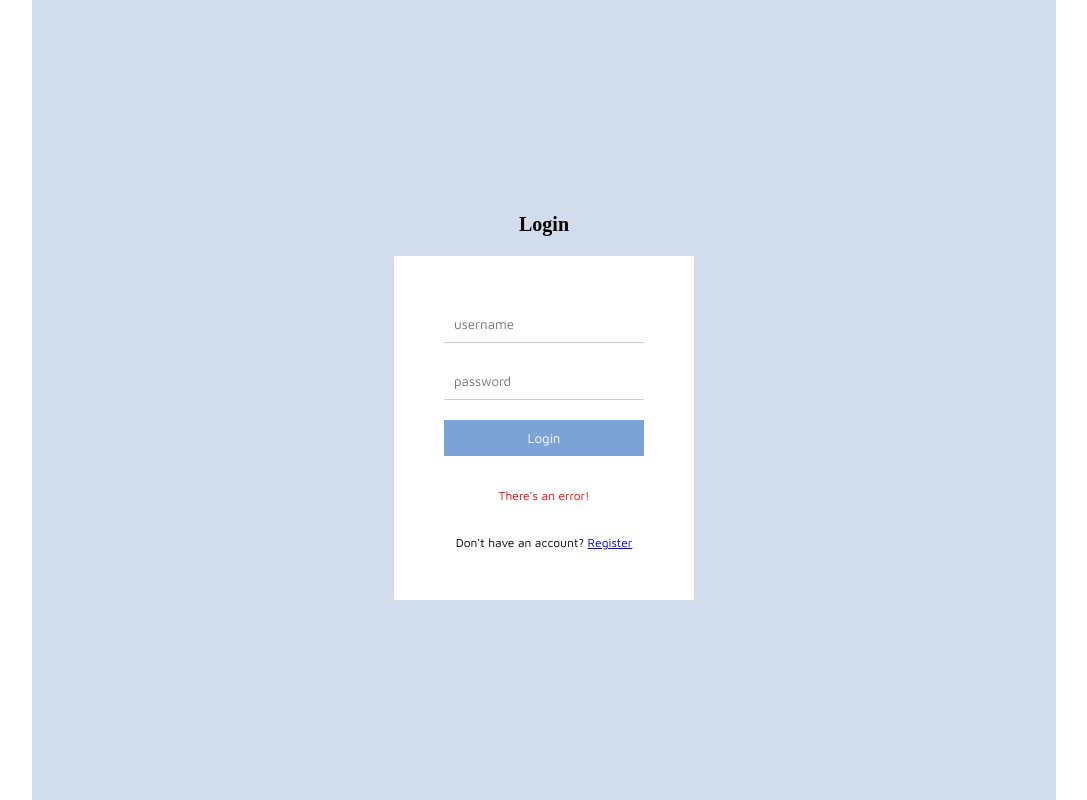
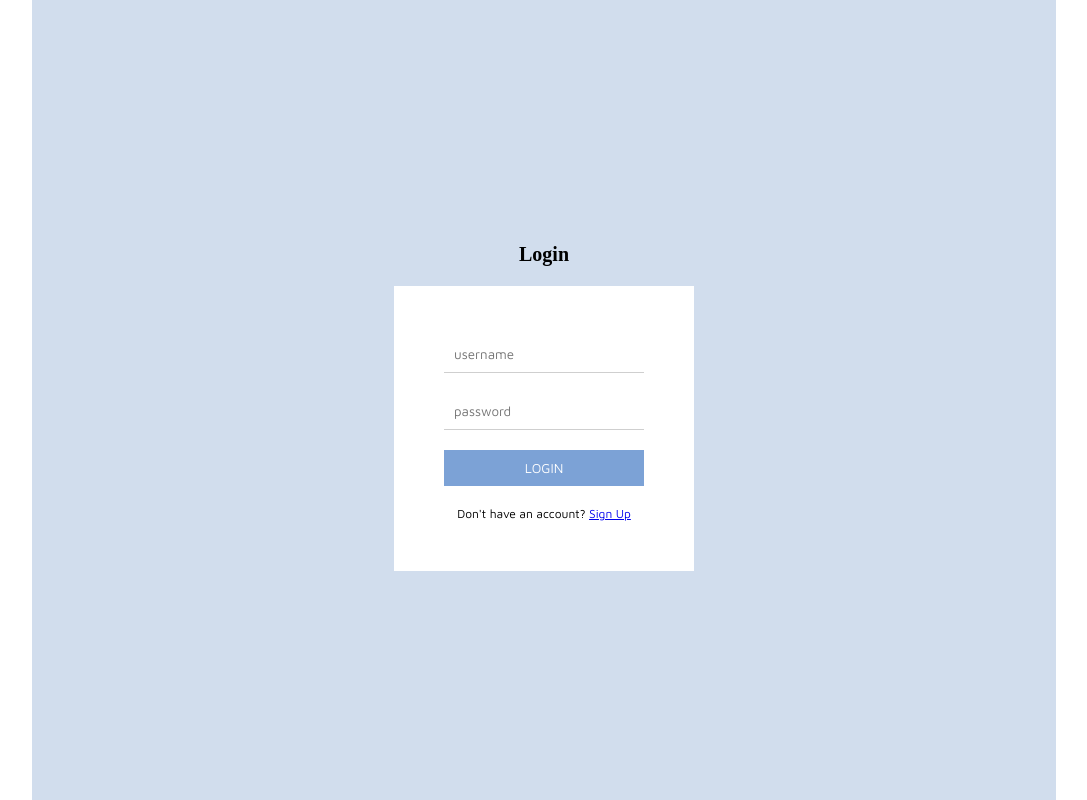
Before and after one commit to chloeskim/blog-app, a React (Create React App) app in the folder client/: page /login in a window 1280 px wide. Shown: the whole page, without its empty margins (96-1183 px from the left). Built offline with nearby package versions, Linux system fonts and the light colour scheme; a web font is replaced by a local one.

Commit message:
✨ Update: integrate user login form with backend API

```diff
--- a/client/src/pages/Login.jsx
+++ b/client/src/pages/Login.jsx
@@ -1,17 +1,53 @@
-import React from "react";
-import { Link } from "react-router-dom";
+import React, { useState } from "react";
+import { Link, useNavigate } from "react-router-dom";
+import axios from "axios";
 
 const Login = () => {
+  const [inputs, setInputs] = useState({
+    username: "",
+    password: "",
+  });
+
+  const [err, setError] = useState(null);
+
+  const navigate = useNavigate();
+
+  const handleChange = (e) => {
+    setInputs((prev) => ({ ...prev, [e.target.name]: e.target.value }));
+  };
+
+  const handleSubmit = async (e) => {
+    e.preventDefault();
+    try {
+      await axios.post("/auth/login", inputs);
+      navigate("/");
+    } catch (err) {
+      setError(err.response.data);
+    }
+  };
+
   return (
     <div className="login">
       <h1>Login</h1>
       <form>
-        <input type="text" placeholder="username" required />
-        <input type="password" placeholder="password" required />
-        <button>Login</button>
-        <p>There's an error!</p>
+        <input
+          type="text"
+          placeholder="username"
+          name="username"
+          onChange={handleChange}
+          required
+        />
+        <input
+          type="password"
+          placeholder="password"
+          name="password"
+          onChange={handleChange}
+          required
+        />
+        <button onClick={handleSubmit}>LOGIN</button>
+        {err && <p>{err}</p>}
         <span>
-          Don't have an account? <Link to="/register">Register</Link>
+          Don't have an account? <Link to="/register">Sign Up</Link>
         </span>
       </form>
     </div>
```
